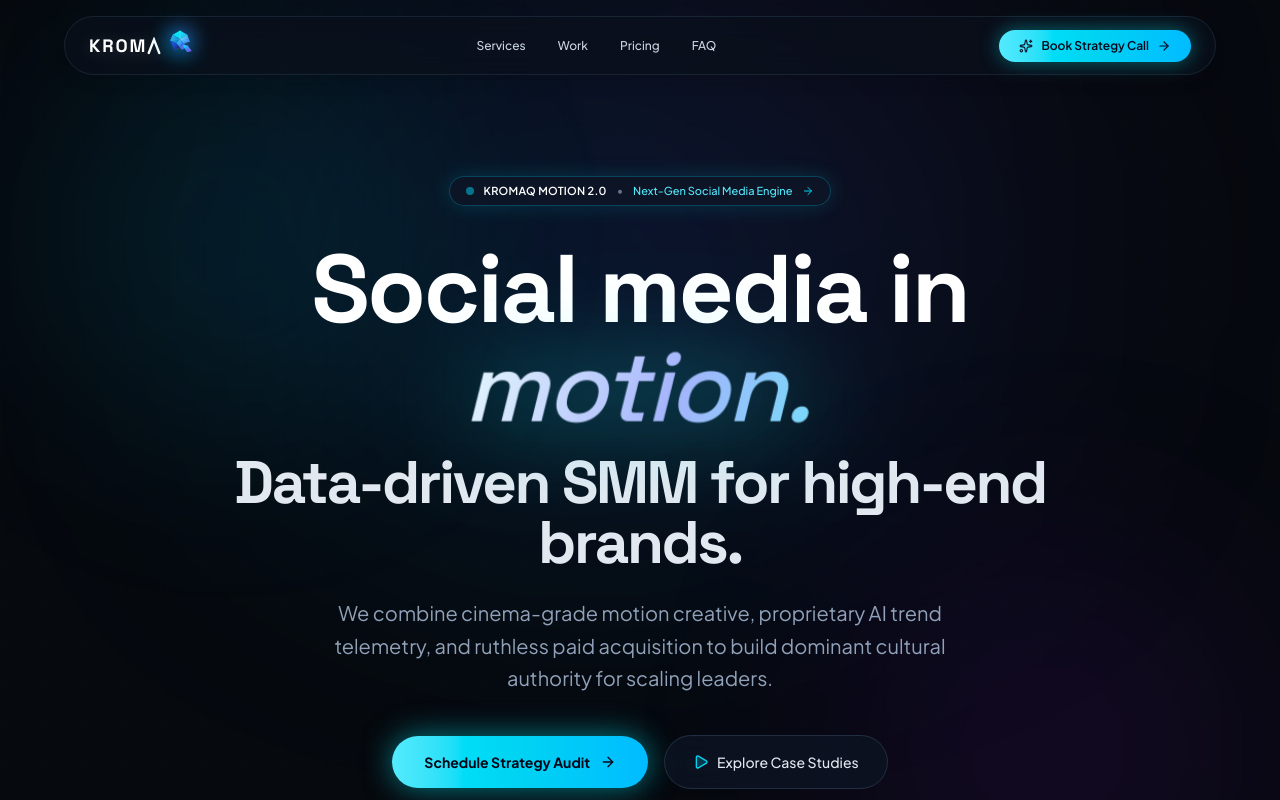
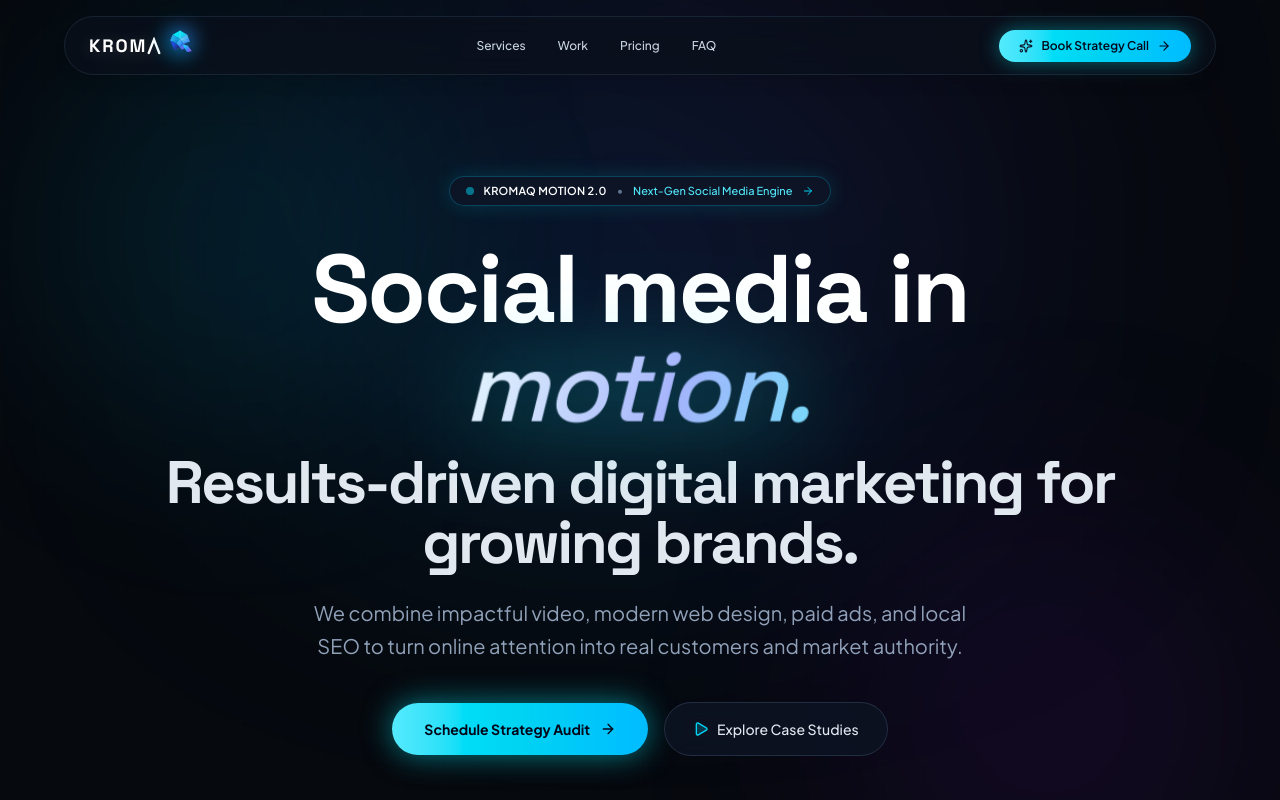
Before and after one commit to Hulian08/kromaq-agency, a React (Vite) app: page / in a window 1280 px wide. Shown: the top 800 px of the page. Built offline with nearby package versions, Linux system fonts and the light colour scheme.

Commit message:
content(hero): update subheadline and description copy

```diff
--- a/src/components/Hero.tsx
+++ b/src/components/Hero.tsx
@@ -35,13 +35,13 @@ export const Hero: React.FC<HeroProps> = ({ onOpenBooking, onExploreWork }) => {
             motion.
           </span>
           <span className="block text-2xl sm:text-4xl md:text-5xl lg:text-6xl font-extrabold text-slate-200 mt-2 font-display">
-            Data-driven SMM for high-end brands.
+            Results-driven digital marketing for growing brands.
           </span>
         </h1>
 
         {/* Subtitle */}
         <p className="text-base sm:text-lg md:text-xl text-slate-400 max-w-2xl mx-auto mb-10 leading-relaxed font-normal">
-          We combine cinema-grade motion creative, proprietary AI trend telemetry, and ruthless paid acquisition to build dominant cultural authority for scaling leaders.
+          We combine impactful video, modern web design, paid ads, and local SEO to turn online attention into real customers and market authority.
         </p>
 
         {/* CTA Buttons */}
```
